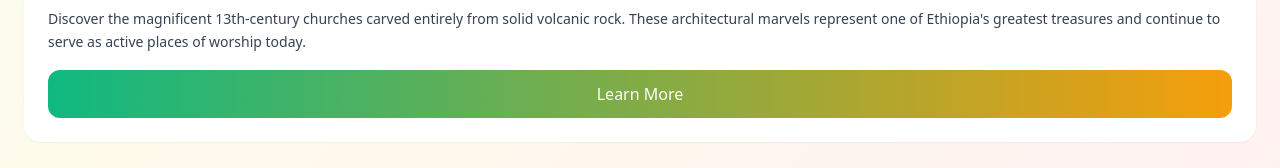
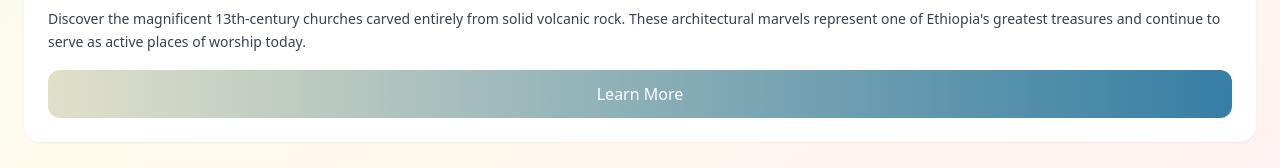
Before and after one commit to aarontaye/HERITAGE, a React (Vite) app: page / in a window 1280 px wide. Shown: the part 916-1084 px from the top of the page. Built offline with nearby package versions, Linux system fonts and the light colour scheme.

Commit message:
Updated App.tsx

```diff
--- a/src/App.tsx
+++ b/src/App.tsx
@@ -259,7 +259,8 @@ function App() {
                 These architectural marvels represent one of Ethiopia's greatest treasures and continue
                 to serve as active places of worship today.
               </p>
-              <button className="w-full bg-gradient-to-r from-emerald-500 to-amber-500 text-white py-3 rounded-xl font-medium hover:shadow-lg transition-all duration-300">
+              <button className="w-full [background-image:linear-gradient(to_right,#E1E0C9,#367EA5)] text-white py-3 rounded-xl font-medium hover:shadow-lg transition-all duration-300
+">
                 Learn More
               </button>
             </div>
```
